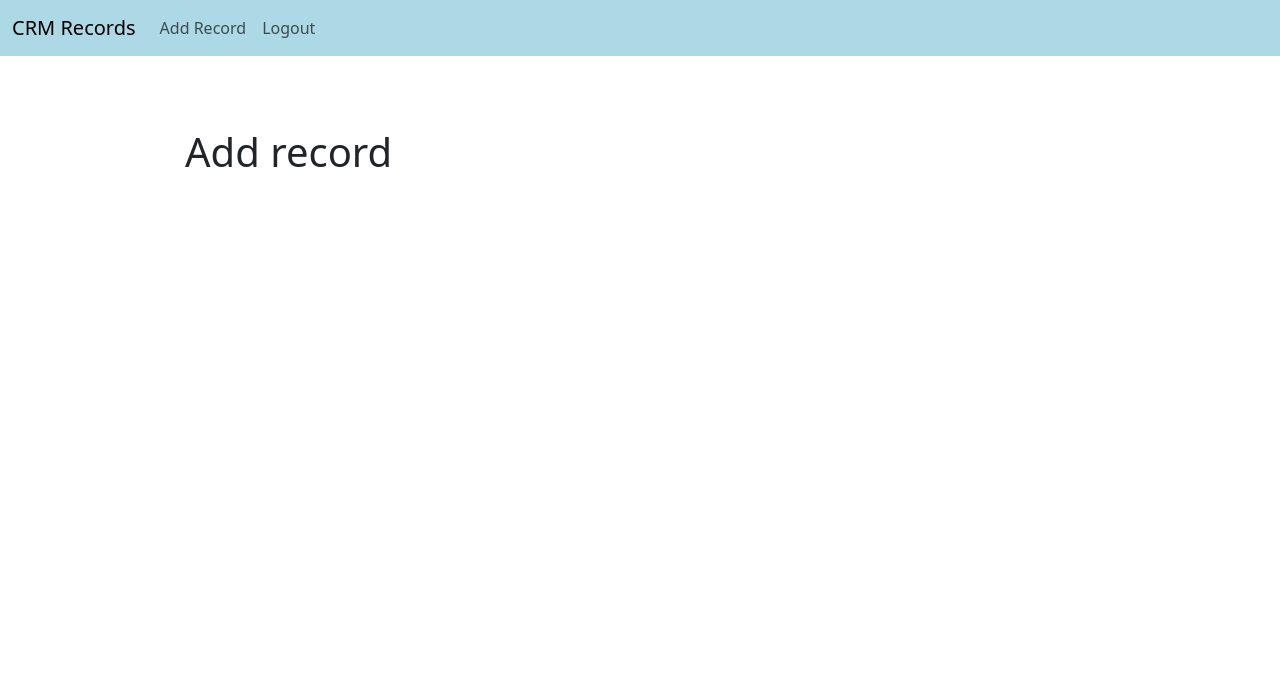
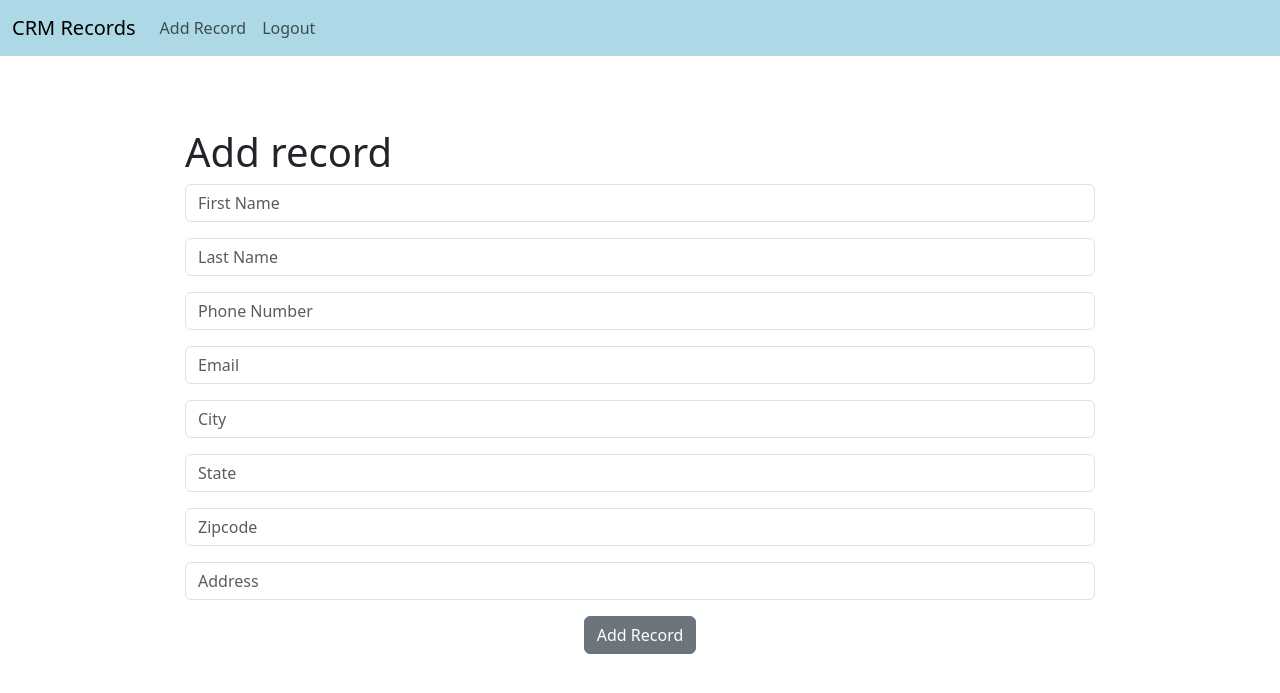
Before and after one commit to nikhitasathish1/CampusLedger, a Django app: page /add_record/ in a window 1280 px wide. Shown: the top 693 px of the page. Run offline with Django 5.2, Linux system fonts and the light colour scheme; the visitor is signed in with stand-in values (Sample User, id 1).

Commit message:
can add records

```diff
--- a/website/forms.py
+++ b/website/forms.py
@@ -1,14 +1,14 @@
 from django.contrib.auth.forms import UserCreationForm
 from django.contrib.auth.models import User
 from django import forms
-from .models import Book
+from .models import Book,Record
 
 class SignUpForm(UserCreationForm):
     email = forms.EmailField(label='',widget=forms.TextInput(attrs={'class':'form-control','placeholder':'Email Address'}))
     first_name = forms.CharField(label='',max_length=50,widget=forms.TextInput(attrs={'class':'form-control','placeholder':'First Name'}))
     last_name = forms.CharField(label='',max_length=50,widget=forms.TextInput(attrs={'class':'form-control','placeholder':'Last Name'}))
 
-    class meta:
+    class Meta:
         model=User
         fields=('username','first_name','last_name','email','password1','password2')
 
@@ -55,17 +55,29 @@ class BookForm(forms.ModelForm):
             'date_borrowed': forms.DateInput(attrs={'class': 'form-control', 'type': 'date'}),
             'date_returned': forms.DateInput(attrs={'class': 'form-control', 'type': 'date'}),
         }
-        # self.fields['username'].widget.attrs['class'] = 'form-control'
-        # self.fields['username'].widget.attrs['placeholder'] = 'User Name'
-        # self.fields['username'].label = ''
-        # self.fields['username'].help_text = '<span class="form-text text-muted"><small>Required. 50 characters or fewer. Letters, digits and @/./+/-/_ only.</small></span>'
 
-        # self.fields['password1'].widget.attrs['class'] = 'form-control'
-        # self.fields['password1'].widget.attrs['placeholder'] = 'Password'
-        # self.fields['password1'].label = ''
-        # self.fields['password1'].help_text = '<ul class="form-text text-muted small"><li>Your password can\'t be too similar to your other personal information.</li><li>Your password must contain at least 8 characters.</li><li>Your password can\'t be a commonly used password.</li><li>Your password can\'t be entirely numeric.</li></ul>'
+# class AddRecordForm(forms.ModelForm):
+#     first_name= forms.CharField(required=True, widget=forms.widgets.TextInput(attrs={"placeholder":"First Name", "class":"form-control"}),label="")
+#     last_name=forms.CharField(required=True, widget=forms.widgets.TextInput(attrs={"placeholder":"Last Name", "class":"form-control"}),label="")
+#     email=forms.CharField(required=True, widget=forms.widgets.TextInput(attrs={"placeholder":"Email", "class":"form-control"}),label="")
+#     phone=forms.CharField(required=True, widget=forms.widgets.TextInput(attrs={"placeholder":"Phone Number", "class":"form-control"}),label="")
+#     address=forms.CharField(required=True, widget=forms.widgets.TextInput(attrs={"placeholder":"Address", "class":"form-control"}),label="")
+#     city=forms.CharField(required=True, widget=forms.widgets.TextInput(attrs={"placeholder":"City", "class":"form-control"}),label="")
+#     state=forms.CharField(required=True, widget=forms.widgets.TextInput(attrs={"placeholder":"State", "class":"form-control"}),label="")
+#     zipcode=forms.CharField(required=True, widget=forms.widgets.TextInput(attrs={"placeholder":"Zipcode", "class":"form-control"}),label="")
+#     class Meta:
+#         model=Record
+#         exclude=("user",)
+class AddRecordForm(forms.ModelForm):
+    first_name = forms.CharField(required=True, widget=forms.TextInput(attrs={"placeholder": "First Name", "class": "form-control"}), label="")
+    last_name = forms.CharField(required=True, widget=forms.TextInput(attrs={"placeholder": "Last Name", "class": "form-control"}), label="")
+    email = forms.CharField(required=True, widget=forms.TextInput(attrs={"placeholder": "Email", "class": "form-control"}), label="")
+    phone_no = forms.CharField(required=True, widget=forms.TextInput(attrs={"placeholder": "Phone Number", "class": "form-control"}), label="")
+    address = forms.CharField(required=True, widget=forms.TextInput(attrs={"placeholder": "Address", "class": "form-control"}), label="")
+    city = forms.CharField(required=True, widget=forms.TextInput(attrs={"placeholder": "City", "class": "form-control"}), label="")
+    state = forms.CharField(required=True, widget=forms.TextInput(attrs={"placeholder": "State", "class": "form-control"}), label="")
+    zipcode = forms.CharField(required=True, widget=forms.TextInput(attrs={"placeholder": "Zipcode", "class": "form-control"}), label="")
 
-        # self.fields['password2'].widget.attrs['class'] = 'form-control'
-        # self.fields['password2'].widget.attrs['placeholder'] = 'Confirm Password'
-        # self.fields['password2'].label = ''
-        # self.fields['password2'].help_text = '<span class="form-text text-muted"><small>Enter the same password as before, for verification.</small></span>'
+    class Meta:
+        model = Record  # Ensure Record is imported
+        exclude = ("user",)
--- a/website/templates/add_record.html
+++ b/website/templates/add_record.html
@@ -3,11 +3,14 @@
 <div class="container d-flex justify-content-center mt-5">
     <div class="col-md-10">
 <h1> Add record</h1>
-<form method="POST" action
+<form method="POST" action ="{%url 'add_record'%}">
+    {%csrf_token%}
+    {{form.as_p}}
 
 
-
-
+<div class="text-center">
+    <button type="submit" class="btn btn-secondary">Add Record</button>
+</div>
 
 
 {% endblock %}
--- a/website/views.py
+++ b/website/views.py
@@ -1,7 +1,7 @@
 from django.shortcuts import render, redirect,get_object_or_404
 from django.contrib.auth import authenticate, login, logout
 from django.contrib import messages
-from .forms import SignUpForm, BookForm
+from .forms import SignUpForm, BookForm, AddRecordForm
 from .models import Record, Book
 
 def home(request):
@@ -120,4 +120,14 @@ def delete_book(request, pk, book_id):
     return redirect('record', pk=pk)
 
 def add_record(request):
-     return render(request, 'add_record.html', {})
+    form=AddRecordForm(request.POST or None)
+    if request.user.is_authenticated:
+        if request.method=="POST":
+            if form.is_valid():
+                add_record=form.save()
+                messages.success(request,"Record Has Been Added!")
+                return redirect('home')
+        return render(request, 'add_record.html', {'form':form})
+    else:
+        messages.error(request, "You must be logged in!")
+        return redirect('home')
```
